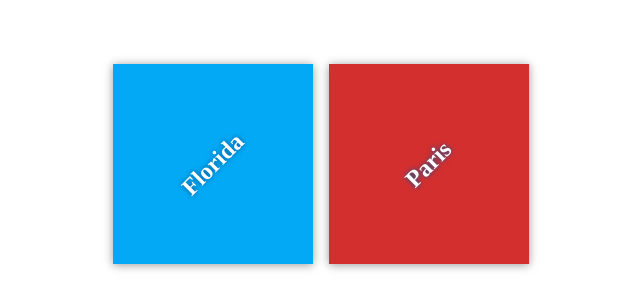
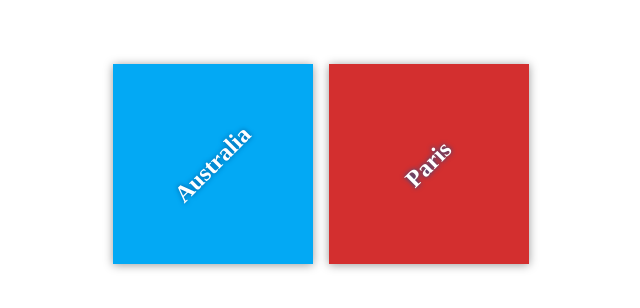
Before and after one commit to A-Cheyakh/my-travel-plan, a plain HTML site: page index.html in a window 1280 px wide. Shown: the part 236-544 px from the top of the page, 319-959 px from the left. Drawn offline with Linux system fonts and the light colour scheme.

Commit message:
Changeed to Australia

```diff
--- a/index.html
+++ b/index.html
@@ -11,7 +11,7 @@
     <div class="container">
         <div class="destination-container">
             <div class="destination" id="florida">
-                <h2>Florida</h2>
+                <h2>Australia</h2>
             </div>
 
             <div class="destination" id="paris">
```
